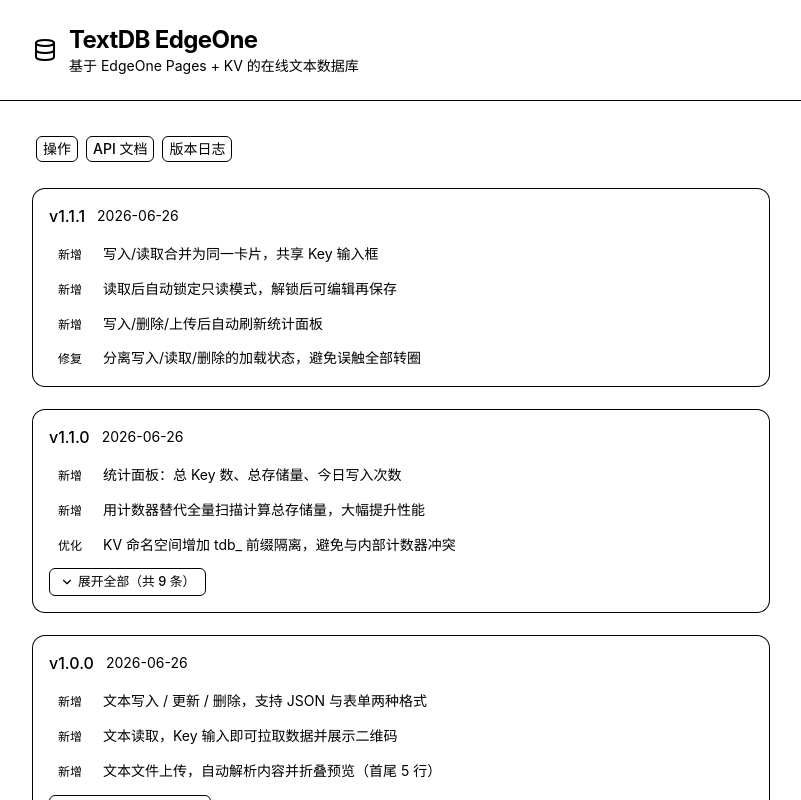
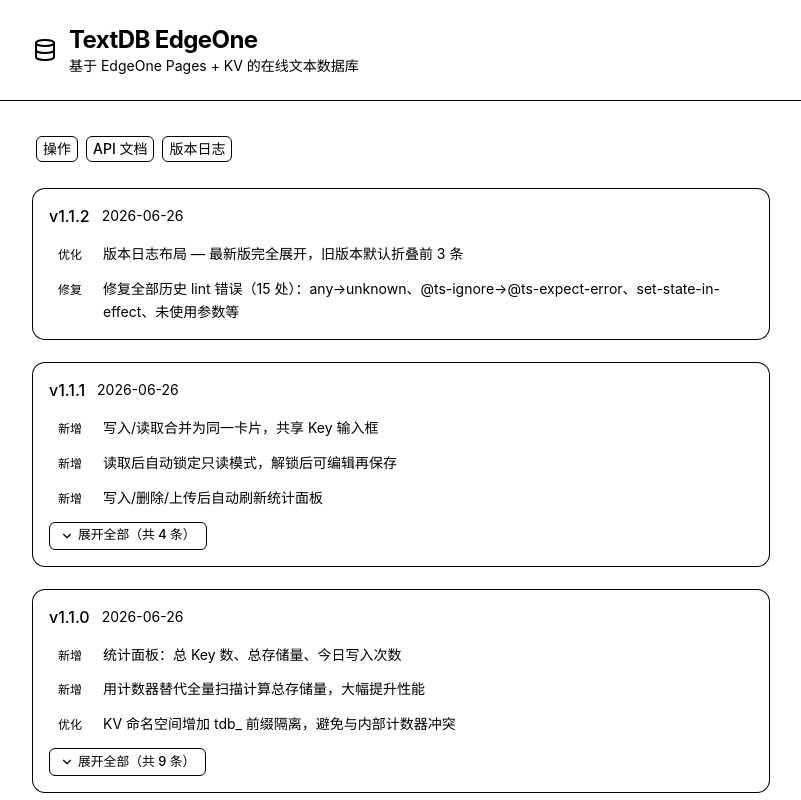
Before and after one commit to sixiang-world/textdb-edgeone, a React (Vite) app: page / in a window 1280 px wide. Both pictures are taken after a click on the tab "版本日志". Shown: the top 800 px of the page, without its empty margins (239-1040 px from the left). Built offline with nearby package versions, Linux system fonts and the light colour scheme; no server answers.

Commit message:
chore: bump version to 1.1.2

```diff
--- a/package.json
+++ b/package.json
@@ -1,7 +1,7 @@
 {
   "name": "textdb",
   "private": true,
-  "version": "1.1.1",
+  "version": "1.1.2",
   "type": "module",
   "scripts": {
     "dev": "vite",
--- a/src/components/Changelog.tsx
+++ b/src/components/Changelog.tsx
@@ -25,6 +25,14 @@
  * 新版本发布时在数组开头追加 VersionEntry 即可。
  */
 const VERSIONS: VersionEntry[] = [
+  {
+    version: "1.1.2",
+    date: "2026-06-26",
+    changes: [
+      { type: "优化", text: "版本日志布局 — 最新版完全展开，旧版本默认折叠前 3 条" },
+      { type: "修复", text: "修复全部历史 lint 错误（15 处）：any→unknown、@ts-ignore→@ts-expect-error、set-state-in-effect、未使用参数等" },
+    ],
+  },
   {
     version: "1.1.1",
     date: "2026-06-26",
```
